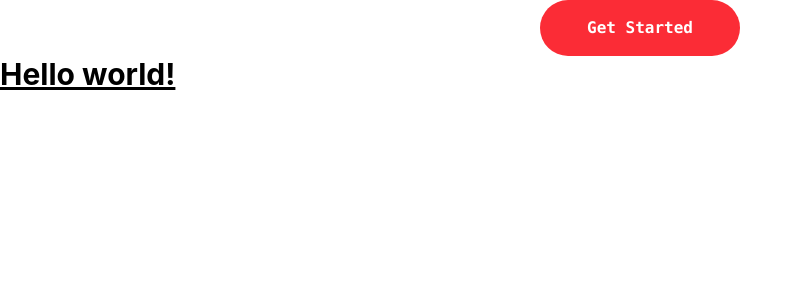
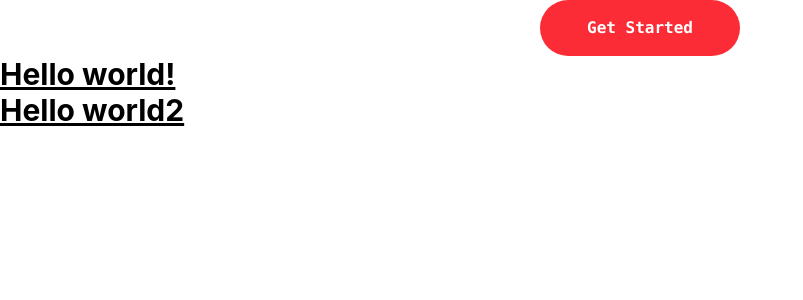
Before and after one commit to yasiruKodikara/Testing, an Angular app in the folder test-project/: page / in a window 1280 px wide. Shown: the top 300 px of the page, without its empty margins (0-803 px from the left). Built offline with nearby package versions, Linux system fonts and the light colour scheme.

Commit message:
hello world 2 added

```diff
--- a/test-project/src/app/app.html
+++ b/test-project/src/app/app.html
@@ -225,3 +225,7 @@
 <h1 class="text-3xl font-bold underline">
   Hello world!
   </h1>
+
+  <h2 class="text-3xl font-bold underline">
+  Hello world2
+  </h2>
```
